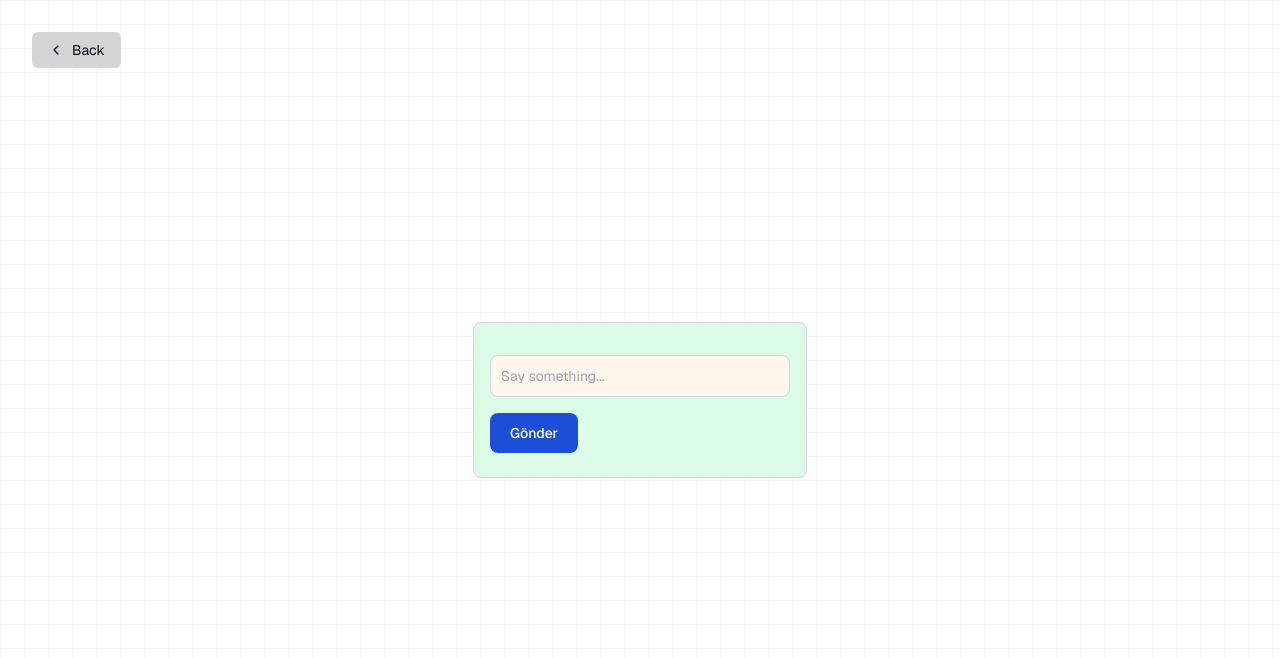
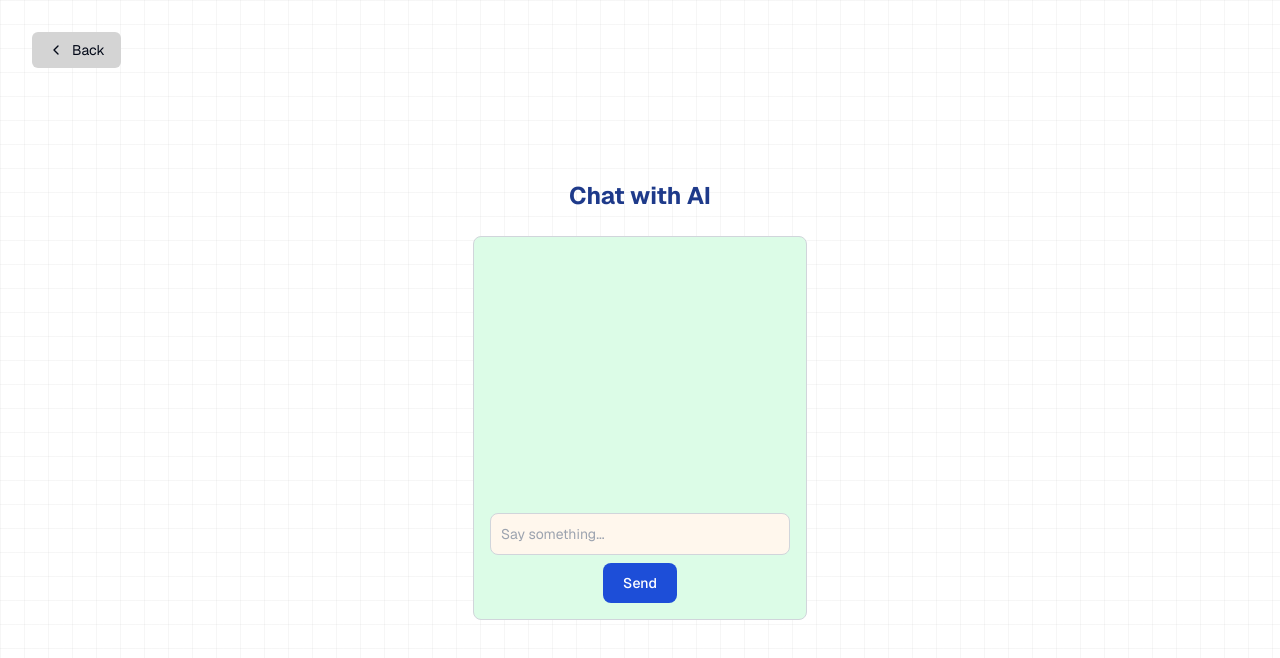
Before and after one commit to hakanyarman/code-translator, a Next.js app: page /chat in a window 1280 px wide. Shown: the top 658 px of the page. Built offline with nearby package versions, Linux system fonts and the light colour scheme.

Commit message:
add smooth scrolling to "chat with ai" page

```diff
--- a/app/chat/page.tsx
+++ b/app/chat/page.tsx
@@ -1,10 +1,138 @@
+// 'use client';
+
+// import { useChat } from 'ai/react';
+// import Link from 'next/link';
+
+// export default function Chat() {
+//   const { messages, input, handleInputChange, handleSubmit } = useChat();
+
+//   return (
+//     <div className="flex flex-col items-center justify-center h-screen">
+//       <Link
+//         href="/"
+//         className="absolute top-8 left-8 py-2 px-4 rounded-md no-underline text-foreground bg-btn-background hover:bg-btn-background-hover flex items-center group text-sm bg-neutral-300"
+//       >
+//         <svg
+//           xmlns="http://www.w3.org/2000/svg"
+//           width="24"
+//           height="24"
+//           viewBox="0 0 24 24"
+//           fill="none"
+//           stroke="currentColor"
+//           strokeWidth="2"
+//           strokeLinecap="round"
+//           strokeLinejoin="round"
+//           className="mr-2 h-4 w-4 transition-transform group-hover:-translate-x-1"
+//         >
+//           <polyline points="15 18 9 12 15 6" />
+//         </svg>{' '}
+//         Back
+//       </Link>
+
+//       <div className="bg-green-100 border border-gray-300 rounded-lg p-4 w-full max-w-md">
+//         {messages.map((m) => (
+//           <div key={m.id} className="mb-2">
+//             <strong>{m.role === 'user' ? 'Sen: ' : 'AI: '}</strong>
+//             {m.content}
+//           </div>
+//         ))}
+
+//         <form onSubmit={handleSubmit} className="mt-4 ">
+//           <input
+//             value={input}
+//             placeholder="Say something..."
+//             onChange={handleInputChange}
+//             className="bg-orange-50 border border-gray-300 text-gray-900 text-sm text-neutral-950 rounded-lg focus:ring-blue-500 focus:border-blue-500 block w-full max-w-xs p-2.5 my-2"
+//             style={{ width: '300px' }} // Set a fixed width for the input field
+//           />
+
+//           <input
+//             type="submit"
+//             value="Gönder"
+//             onClick={handleSubmit}
+//             className="text-white bg-blue-700 hover:bg-blue-800 focus:ring-4 focus:outline-none focus:ring-blue-300 font-medium rounded-lg text-sm w-full sm:w-auto px-5 py-2.5 text-center dark:bg-blue-600 dark:hover:bg-blue-700 dark:focus:ring-blue-800 mx-5 my-2 mx-auto"
+//           />
+//         </form>
+//       </div>
+//     </div>
+//   );
+// }
+
+// 'use client';
+
+// import { useChat } from 'ai/react';
+// import Link from 'next/link';
+
+// export default function Chat() {
+//   const { messages, input, handleInputChange, handleSubmit } = useChat();
+
+//   return (
+//     <div className="flex flex-col items-center justify-center h-screen">
+//       <Link
+//         href="/"
+//         className="absolute top-8 left-8 py-2 px-4 rounded-md no-underline text-foreground bg-btn-background hover:bg-btn-background-hover flex items-center group text-sm bg-neutral-300"
+//       >
+//         <svg
+//           xmlns="http://www.w3.org/2000/svg"
+//           width="24"
+//           height="24"
+//           viewBox="0 0 24 24"
+//           fill="none"
+//           stroke="currentColor"
+//           strokeWidth="2"
+//           strokeLinecap="round"
+//           strokeLinejoin="round"
+//           className="mr-2 h-4 w-4 transition-transform group-hover:-translate-x-1"
+//         >
+//           <polyline points="15 18 9 12 15 6" />
+//         </svg>
+//         Back
+//       </Link>
+
+//       <div className="bg-green-100 border border-gray-300 rounded-lg p-4 w-full max-w-md flex flex-col h-full max-h-96">
+//         <div className="flex-grow overflow-y-auto mb-4">
+//           {messages.map((m) => (
+//             <div key={m.id} className="mb-2">
+//               <strong>{m.role === 'user' ? 'You: ' : 'AI: '}</strong>
+//               {m.content}
+//             </div>
+//           ))}
+//         </div>
+
+//         <form onSubmit={handleSubmit} className="flex flex-col items-center">
+//           <input
+//             value={input}
+//             placeholder="Say something..."
+//             onChange={handleInputChange}
+//             className="bg-orange-50 border border-gray-300 text-gray-900 text-sm text-neutral-950 rounded-lg focus:ring-blue-500 focus:border-blue-500 block w-full p-2.5 mb-2"
+//             style={{ width: '300px' }}
+//           />
+
+//           <input
+//             type="submit"
+//             value="Send"
+//             className="text-white bg-blue-700 hover:bg-blue-800 focus:ring-4 focus:outline-none focus:ring-blue-300 font-medium rounded-lg text-sm w-full sm:w-auto px-5 py-2.5 text-center mx-auto"
+//           />
+//         </form>
+//       </div>
+//     </div>
+//   );
+// }
+
 'use client';
 
+import { useEffect, useRef } from 'react';
 import { useChat } from 'ai/react';
 import Link from 'next/link';
 
 export default function Chat() {
   const { messages, input, handleInputChange, handleSubmit } = useChat();
+  const messagesEndRef = useRef<HTMLDivElement>(null);
+
+  useEffect(() => {
+    // Scroll to the bottom of the messages container whenever messages change
+    messagesEndRef.current?.scrollIntoView({ behavior: 'smooth' });
+  }, [messages]);
 
   return (
     <div className="flex flex-col items-center justify-center h-screen">
@@ -25,32 +153,35 @@ export default function Chat() {
           className="mr-2 h-4 w-4 transition-transform group-hover:-translate-x-1"
         >
           <polyline points="15 18 9 12 15 6" />
-        </svg>{' '}
+        </svg>
         Back
       </Link>
+      <h2 className="text-blue-900 text-2xl font-bold">Chat with AI</h2>
 
-      <div className="bg-green-100 border border-gray-300 rounded-lg p-4 w-full max-w-md">
-        {messages.map((m) => (
-          <div key={m.id} className="mb-2">
-            <strong>{m.role === 'user' ? 'Sen: ' : 'AI: '}</strong>
-            {m.content}
-          </div>
-        ))}
+      <div className="bg-green-100 border border-gray-300 rounded-lg p-4 w-full max-w-md flex flex-col h-full max-h-96 mt-6">
+        <div className="flex-grow overflow-y-auto mb-4">
+          {messages.map((m) => (
+            <div key={m.id} className="mb-2">
+              <strong>{m.role === 'user' ? 'You: ' : 'AI: '}</strong>
+              {m.content}
+            </div>
+          ))}
+          <div ref={messagesEndRef} />
+        </div>
 
-        <form onSubmit={handleSubmit} className="mt-4 ">
+        <form onSubmit={handleSubmit} className="flex flex-col items-center">
           <input
             value={input}
             placeholder="Say something..."
             onChange={handleInputChange}
-            className="bg-orange-50 border border-gray-300 text-gray-900 text-sm text-neutral-950 rounded-lg focus:ring-blue-500 focus:border-blue-500 block w-full max-w-xs p-2.5 my-2"
-            style={{ width: '300px' }} // Set a fixed width for the input field
+            className="bg-orange-50 border border-gray-300 text-gray-900 text-sm text-neutral-950 rounded-lg focus:ring-blue-500 focus:border-blue-500 block w-full p-2.5 mb-2"
+            style={{ width: '300px' }}
           />
 
           <input
             type="submit"
-            value="Gönder"
-            onClick={handleSubmit}
-            className="text-white bg-blue-700 hover:bg-blue-800 focus:ring-4 focus:outline-none focus:ring-blue-300 font-medium rounded-lg text-sm w-full sm:w-auto px-5 py-2.5 text-center dark:bg-blue-600 dark:hover:bg-blue-700 dark:focus:ring-blue-800 mx-5 my-2 mx-auto"
+            value="Send"
+            className="text-white bg-blue-700 hover:bg-blue-800 focus:ring-4 focus:outline-none focus:ring-blue-300 font-medium rounded-lg text-sm w-full sm:w-auto px-5 py-2.5 text-center mx-auto"
           />
         </form>
       </div>
```
